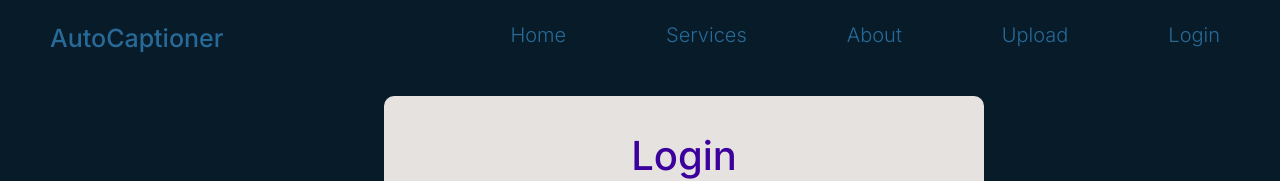
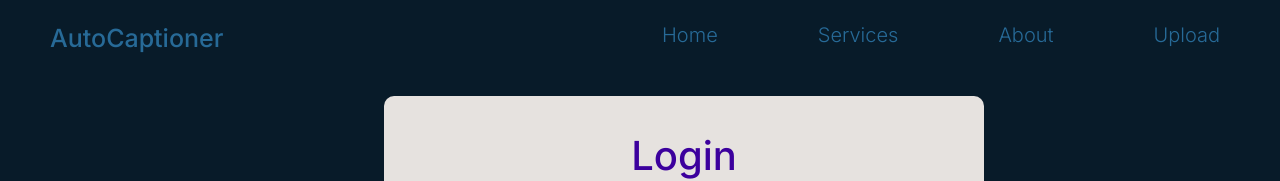
Before and after one commit to adelhassan1/autocaptioner, a Next.js app: page /login in a window 1280 px wide. Shown: the top 181 px of the page. Built offline with nearby package versions, Linux system fonts and the light colour scheme.

Commit message:
fix some issues

```diff
--- a/src/app/components/header.js
+++ b/src/app/components/header.js
@@ -11,7 +11,6 @@ export default function Header() {
                 <Link href="#Services">Services</Link>
                 <Link href="#About">About</Link>
                 <Link href="/upload">Upload</Link>
-                <Link href="/login">Login</Link>
             </nav>
         </header>
     );
--- a/src/app/page.js
+++ b/src/app/page.js
@@ -1,7 +1,7 @@
 'use client'
 
 import React from "react";
-import Header from '@/app/components/header'
+// import Header from '@/app/components/header'
 import styles from './styles.module.css';
 import Link from "next/link";
 
@@ -22,7 +22,6 @@ function Header() {
                 <Link href="#Services">Services</Link>
                 <Link href="#About">About</Link>
                 <Link href="/upload">Upload</Link>
-                <Link href="/login" target="_blank">Login</Link>
             </nav>
         </header>
     );
@@ -37,7 +36,7 @@ function HomeContent() {
                     Whether you are a content creator, marketer, or simply someone who loves sharing videos with friends and family,
                     our Caption Generator is here to help you add the perfect touch of text to your videos.
                 </p>
-                <Link href="/login">Get Started</Link>
+                <Link href="/upload">Get Started</Link>
             </div>
         </section>
     );
@@ -138,9 +137,7 @@ function Footer() {
 export default function WelcomePage() {
     return (
         <>
-            <Head>
                 <title>Auto Captioner</title>
-            </Head>
                 {/* <link
                     rel="stylesheet"
                     href="https://cdn.jsdelivr.net/npm/boxicons@latest/css/boxicons.min.css"
```
